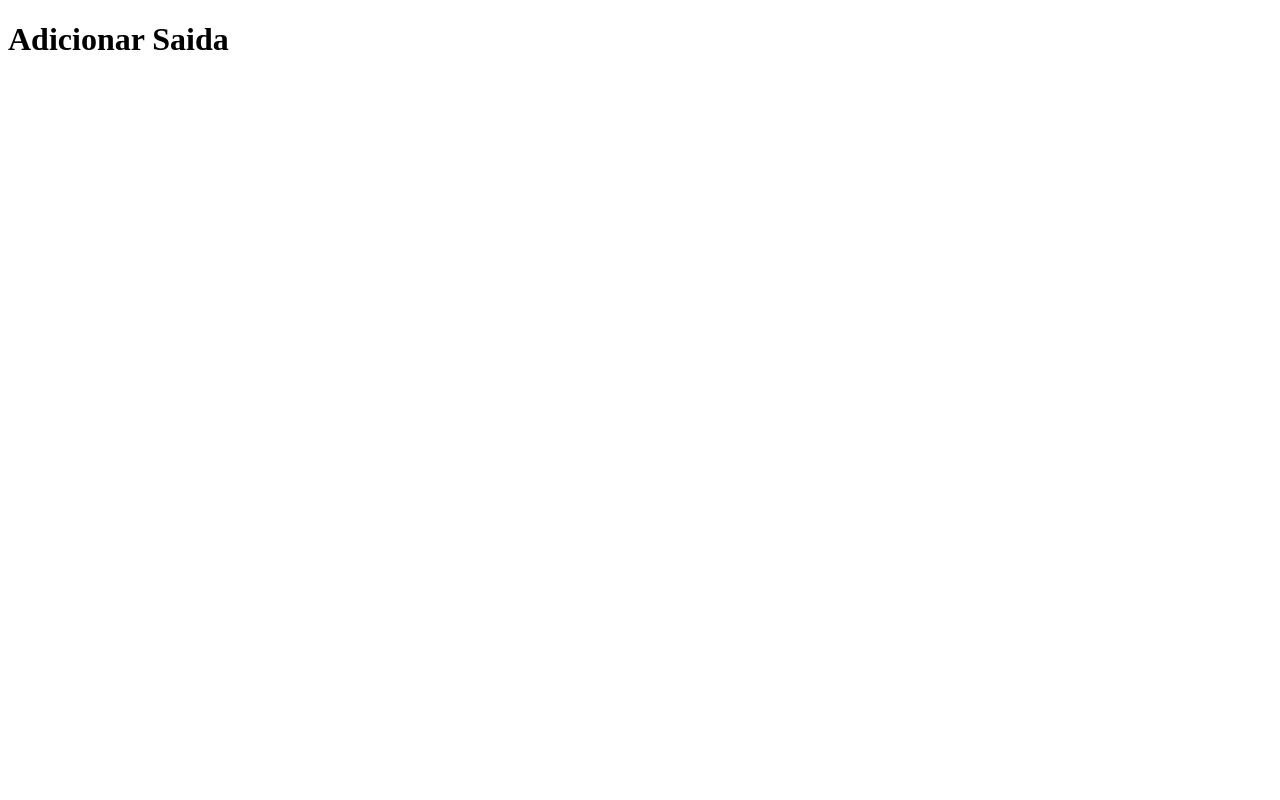
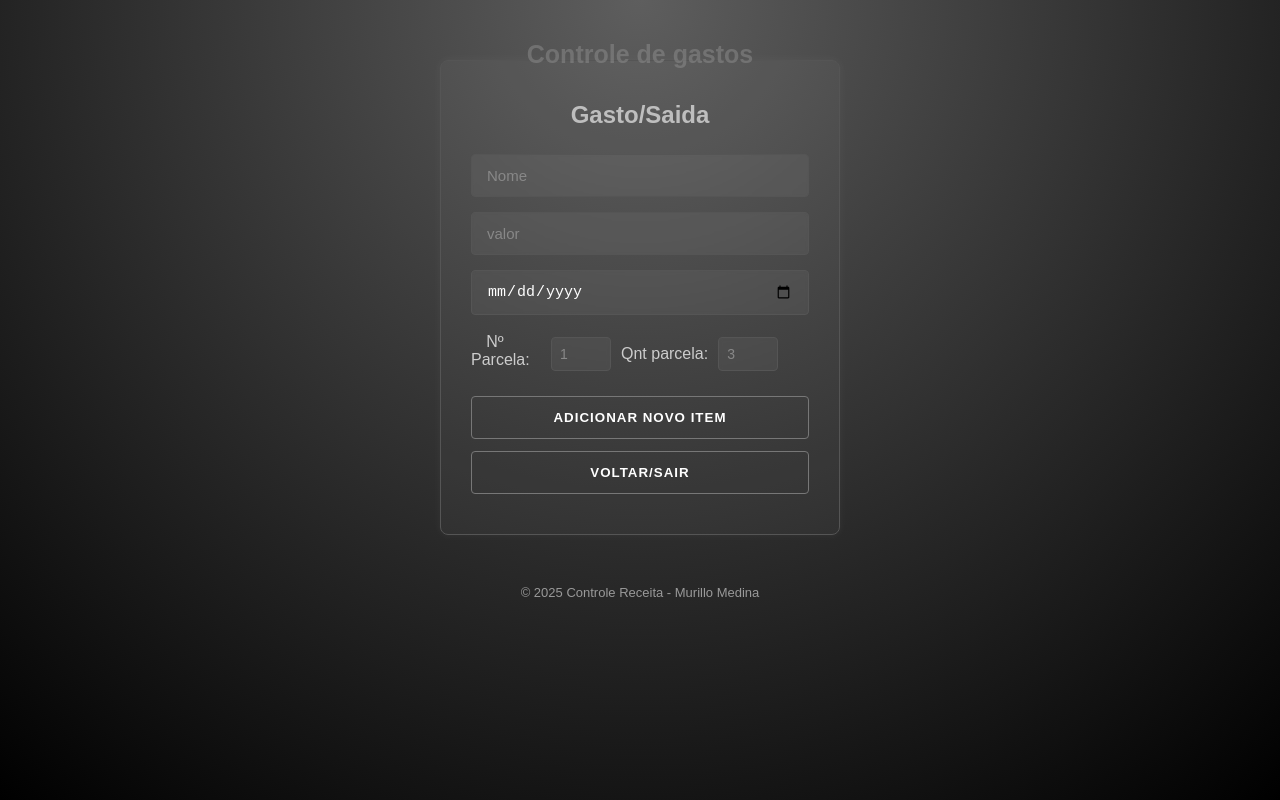
Before and after one commit to MurilloMedinaDev/ControleDeGastos, a plain HTML site: page HTML/NovaSaida.html in a window 1280 px wide. Drawn offline with Linux system fonts and the light colour scheme.

Commit message:
Mudança em Todo layout,Cor

```diff
--- /dev/null
+++ b/CSS/styleCadastro.css
@@ -0,0 +1,111 @@
+* {
+  margin: 0;
+  padding: 0;
+  box-sizing: border-box;
+}
+
+/* Corpo */
+body {
+  display: flex;
+  justify-content: center;
+  align-items: center;
+  min-height: 100vh;
+  background: radial-gradient(circle at top, rgb(94, 94, 94) 0%, rgb(0, 0, 0) 100%);
+  font-family: Arial, sans-serif;
+  color: rgb(204, 204, 204); /* #ccc */
+}
+
+/* Container principal */
+main {
+  background-color: rgba(255, 255, 255, 0.03);
+  padding: 40px 30px;
+  border-radius: 8px;
+  border: 1px solid rgb(85, 85, 85); /* #555 */
+  box-shadow: 0 0 10px rgba(255, 255, 255, 0.05);
+  width: 100%;
+  max-width: 340px;
+  text-align: center;
+}
+
+/* Título */
+#titulo {
+  font-size: 28px;
+  margin-bottom: 25px;
+  color: rgb(255, 255, 255);
+}
+
+#tituloP {
+  position: absolute; /* fixa o título em relação à tela */
+  top: 80px;          /* distância do topo */
+  left: 50%;
+  transform: translateX(-50%);
+  font-size: 25px;
+  color: rgba(148, 148, 148, 0.26);
+  margin: 0;
+  z-index: 100;
+}
+/* Campos de entrada */
+.campos {
+  display: flex;
+  flex-direction: column;
+  gap: 15px;
+  margin-bottom: 25px;
+}
+
+.campos input {
+  padding: 12px 15px;
+  background-color: rgba(255, 255, 255, 0.05);
+  border: 1px solid rgb(85, 85, 85);
+  border-radius: 4px;
+  color: rgb(255, 255, 255);
+  font-size: 15px;
+  transition: all 0.3s ease;
+  backdrop-filter: blur(2px);
+}
+
+.campos input::placeholder {
+  color: rgb(136, 136, 136); /* #888 */
+}
+
+.campos input:focus {
+  outline: none;
+  border-color: rgb(204, 204, 204); /* #ccc */
+  background-color: rgba(255, 255, 255, 0.1);
+}
+
+/* Botões */
+.btnInputs {
+  display: flex;
+  flex-direction: column;
+  gap: 12px;
+}
+
+.btnInputs input[type="button"] {
+  width: 100%;
+  padding: 13px;
+  background-color: transparent;
+  color: rgb(255, 255, 255);
+  border: 1px solid rgb(119, 119, 119);
+  text-transform: uppercase;
+  letter-spacing: 1px;
+  cursor: pointer;
+  font-weight: bold;
+  border-radius: 4px;
+  transition: all 0.25s ease;
+}
+
+.btnInputs input[type="button"]:hover {
+  background-color: rgb(0, 255, 157);
+  border-color: rgb(255, 255, 255);
+  color: rgb(46, 46, 46);
+}
+
+/* Rodapé */
+footer {
+  position: absolute;
+  bottom: 10px;
+  width: 100%;
+  text-align: center;
+  font-size: 13px;
+  color: rgb(153, 153, 153); /* #999 */
+}
--- a/CSS/styleEntrada.css
+++ /dev/null
@@ -1,163 +0,0 @@
-@import url('https://fonts.googleapis.com/css2?family=Bitcount+Prop+Single+Ink:wght@100..900&display=swap');
-@import url('https://fonts.googleapis.com/css2?family=SUSE+Mono:ital,wght@0,100..800;1,100..800&display=swap');
-
-* {
-  margin: 0;
-  box-sizing: border-box;
-  font-family: "SUSE Mono", sans-serif;
-}
-
-body {
-  height: 100vh;
-  background-image:
-    radial-gradient(circle at center, rgba(0,0,0,0) 70%, rgba(0,0,0,0.6) 100%),
-    url("/ControleDeGastos/img/image.png");
-  background-repeat: no-repeat;
-  background-size: cover;
-  background-position: center;
-  background-attachment: fixed;
-  display: flex;
-  justify-content: center;
-  align-items: center;
-}
-
-main {
-  background-color: rgba(0, 0, 0, 0.65);
-  width: 40%;
-  min-width: 300px;
-  padding: 3%;
-  border-radius: 20px;
-  box-shadow:
-    inset -1vw -1vw 2vw rgba(128, 0, 255, 0.226),
-    inset -1vw 1vw 2vw rgba(0, 0, 0, 0.5);
-  display: flex;
-  flex-direction: column;
-  align-items: center;
-  justify-content: center;
-}
-
-#titulo {
-  color: #fff;
-  text-align: center;
-  font-size: 3vw;
-  font-family: "Bitcount Prop Single Ink", system-ui;
-  text-shadow:
-    0 0 10px rgba(178, 109, 255, 0.8),
-    0 0 20px rgba(178, 109, 255, 0.6);
-  margin-bottom: 3vh;
-}
-
-.Conteudo {
-  width: 100%;
-  display: flex;
-  flex-direction: column;
-  align-items: center;
-  gap: 2vh;
-}
-
-.campos {
-  display: flex;
-  flex-direction: column;
-  align-items: center;
-  gap: 1vh;
-  width: 100%;
-}
-
-.campos input {
-  width: 80%;
-  max-width: 400px;
-  padding: 1.2vh 1vw;
-  font-size: 1rem;
-  border-radius: 8px;
-  border: none;
-}
-
-.inputs-parcelas {
-  display: flex;
-  justify-content: center;
-  align-items: center;
-  gap: 1vw;
-  color: #fff;
-  font-size: 1rem;
-}
-
-#parcelasId {
-  color: #fff;
-  font-size: 1rem;
-  margin-top: 1vh;
-}
-
-.btnInputs {
-  display: flex;
-  flex-wrap: wrap;
-  justify-content: center;
-  gap: 2vw;
-  margin-top: 3vh;
-}
-
-.btnInputs input {
-  background-color: rgb(141, 67, 224);
-  color: #fff;
-  padding: 1vh 2vw;
-  font-size: 1rem;
-  border-radius: 15px;
-  border: none;
-  cursor: pointer;
-  box-shadow:
-    inset -0.8vw -0.8vw 1.5vw rgba(128, 0, 255, 0.25),
-    inset 0.8vw 0.8vw 1.5vw rgba(0, 0, 0, 0.5);
-  transition: transform 0.2s ease;
-}
-
-.btnInputs input:hover {
-  transform: scale(1.05);
-}
-
-footer {
-  position: fixed;
-  bottom: 0;
-  left: 0;
-  width: 100%;
-  text-align: center;
-  color: #fff;
-  padding: 1vh 0;
-  text-shadow:
-    0 0 10px rgba(178, 109, 255, 0.8),
-    0 0 20px rgba(178, 109, 255, 0.6);
-}
-
-/* Responsividade */
-@media (max-width: 1024px) {
-  main {
-    width: 60%;
-  }
-  #titulo {
-    font-size: 4vw;
-  }
-}
-
-@media (max-width: 768px) {
-  main {
-    width: 80%;
-    padding: 5%;
-  }
-  #titulo {
-    font-size: 6vw;
-  }
-  .btnInputs input {
-    width: 80%;
-    font-size: 1rem;
-  }
-  .campos input {
-    width: 90%;
-  }
-}
-
-@media (max-width: 480px) {
-  main {
-    width: 90%;
-  }
-  #titulo {
-    font-size: 7vw;
-  }
-}
--- /dev/null
+++ b/CSS/styleIndex.css
@@ -0,0 +1,113 @@
+
+   * {
+    margin: 0;
+    padding: 0;
+    box-sizing: border-box;
+  }
+
+  body {
+    display: flex;
+    justify-content: center;
+    align-items: center;
+    min-height: 100vh;
+    background: radial-gradient(circle at top, rgb(94, 94, 94) 0%, rgb(0, 0, 0) 100%);
+    font-family: Arial, sans-serif;
+    color: rgb(204, 204, 204); /* #ccc */
+  }
+
+
+
+  main {
+    background-color: rgba(255, 255, 255, 0.03);
+    padding: 40px 30px;
+    border-radius: 8px;
+    border: 1px solid rgb(85, 85, 85); /* #555 */
+    box-shadow: 0 0 10px rgba(255, 255, 255, 0.05);
+    width: 100%;
+    max-width: 340px;
+    text-align: center;
+  }
+
+  #titulo {
+    font-size: 28px;
+    margin-bottom: 25px;
+    color: rgb(190, 190, 190);
+  }
+  #tituloP {
+    position: absolute; /* fixa o título em relação à tela */
+    top: 110px;          /* distância do topo */
+    left: 50%;
+    transform: translateX(-50%);
+    font-size: 25px;
+    color: rgba(148, 148, 148, 0.26);
+    margin: 0;
+    z-index: 100;
+  }
+
+  /* Campos Inputs */
+  .campos {
+    display: flex;
+    flex-direction: column;
+    gap: 15px;
+    margin-bottom: 25px;
+  }
+
+  .campos input {
+    padding: 12px 15px;
+    background-color: rgba(255, 255, 255, 0.05);
+    border: 1px solid rgb(85, 85, 85);
+    border-radius: 4px;
+    color: rgb(255, 255, 255);
+    font-size: 15px;
+    transition: all 0.3s ease;
+    backdrop-filter: blur(2px);
+  }
+
+  .campos input::placeholder {
+    color: rgb(136, 136, 136); /* #888 */
+  }
+
+  .campos input:focus {
+    outline: none;
+    border-color: rgb(204, 204, 204); /* #ccc */
+    background-color: rgba(255, 255, 255, 0.1);
+  }
+
+
+
+  .btnInputs {
+    display: flex;
+    flex-direction: column;
+    gap: 12px;
+  }
+
+  .btnInputs input[type="button"] {
+    width: 100%;
+    padding: 13px;
+    background-color: transparent;
+    color: rgb(255, 255, 255);
+    border: 1px solid rgb(119, 119, 119);
+    text-transform: uppercase;
+    letter-spacing: 1px;
+    cursor: pointer;
+    font-weight: bold;
+    border-radius: 4px;
+    transition: all 0.25s ease;
+  }
+
+  .btnInputs input[type="button"]:hover {
+    background-color: rgb(0, 255, 157);
+    border-color: rgb(255, 255, 255);
+    color: rgb(46, 46, 46);
+  }
+
+
+  /* Rodápe */
+  footer {
+    position: absolute;
+    bottom: 10px;
+    width: 100%;
+    text-align: center;
+    font-size: 13px;
+    color: rgb(153, 153, 153); /* #999 */
+  }
--- /dev/null
+++ b/CSS/styleSaida.css
@@ -0,0 +1,145 @@
+
+   * {
+    margin: 0;
+    padding: 0;
+    box-sizing: border-box;
+  }
+
+  body {
+    min-height: 100vh;
+    background: radial-gradient(circle at top, rgb(94, 94, 94) 0%, rgb(0, 0, 0) 100%);
+    font-family: Arial, sans-serif;
+    color: rgb(204, 204, 204);
+    display: flex;
+    flex-direction: column;
+    align-items: center;
+    padding-top: 60px; /* espaço para o título fixo */
+    position: relative;
+  }
+
+  #tituloP{
+    position: absolute;
+    top: 40px;
+    left: 50%;
+    transform: translateX(-50%);
+    font-size: 25px;
+    color: rgba(148, 148, 148, 0.452);
+    margin: 0;
+    z-index: 100;
+  }
+
+
+
+  main {
+    background-color: rgba(255, 255, 255, 0.03);
+    padding: 40px 30px;
+    border-radius: 8px;
+    border: 1px solid rgb(85, 85, 85);
+    box-shadow: 0 0 10px rgba(255, 255, 255, 0.05);
+    width: 100%;
+    max-width: 400px;
+    text-align: center;
+  }
+
+  main h2 {
+    font-size: 24px;
+    margin-bottom: 25px;
+    color: rgb(190, 190, 190);
+  }
+
+  /* ==============================
+     4. CAMPOS DE INPUT
+     ============================== */
+  .campos {
+    display: flex;
+    flex-direction: column;
+    gap: 15px;
+    margin-bottom: 25px;
+  }
+
+  .campos input {
+    padding: 12px 15px;
+    background-color: rgba(255, 255, 255, 0.05);
+    border: 1px solid rgb(85, 85, 85);
+    border-radius: 4px;
+    color: rgb(255, 255, 255);
+    font-size: 15px;
+    transition: all 0.3s ease;
+    backdrop-filter: blur(2px);
+  }
+
+  .campos input::placeholder {
+    color: rgb(136, 136, 136);
+  }
+
+  .campos input:focus {
+    outline: none;
+    border-color: rgb(204, 204, 204);
+    background-color: rgba(255, 255, 255, 0.1);
+  }
+
+  #parcelasId{
+    margin-top: -30px;
+    margin-right: 290px;
+  }
+  /* ==============================
+     5. INPUTS PARCELAS
+     ============================== */
+  .inputs-parcelas {
+    display: flex;
+    align-items: center;
+    gap: 10px;
+    margin-top:-80px;
+    margin-left: 80px;
+
+  }
+  .inputs-parcelas input{
+
+    width: 60px;       /* largura menor, ajustável */
+    padding: 8px;      /* reduz padding para ficar proporcional */
+    font-size: 14px;   /* ajusta fonte para caber melhor */
+
+  }
+
+  .inputs-parcelas span {
+    color: rgb(204, 204, 204);
+  }
+
+  /* ==============================
+     6. BOTÕES
+     ============================== */
+  .btnInputs {
+    display: flex;
+    flex-direction: column;
+    gap: 12px;
+  }
+
+  .btnInputs input[type="button"] {
+    width: 100%;
+    padding: 13px;
+    background-color: transparent;
+    color: rgb(255, 255, 255);
+    border: 1px solid rgb(119, 119, 119);
+    text-transform: uppercase;
+    letter-spacing: 1px;
+    cursor: pointer;
+    font-weight: bold;
+    border-radius: 4px;
+    transition: all 0.25s ease;
+  }
+
+  .btnInputs input[type="button"]:hover {
+    background-color: rgb(0, 255, 157);
+    border-color: rgb(255, 255, 255);
+    color: rgb(46, 46, 46);
+  }
+
+  /* ==============================
+     7. RODAPÉ
+     ============================== */
+  footer {
+    margin-top: 50px;
+    font-size: 13px;
+    color: rgb(153, 153, 153);
+    text-align: center;
+  }
--- a/HTML/NovaSaida.html
+++ b/HTML/NovaSaida.html
@@ -1,12 +1,44 @@
+
 <!DOCTYPE html>
-<html lang="en">
+<html lang="pt-br">
 <head>
     <meta charset="UTF-8">
     <meta name="viewport" content="width=device-width, initial-scale=1.0">
-    <title>Document</title>
+    <title>Controle gastos</title>
+    <link rel="stylesheet" href="/ControleDeGastos/CSS/styleSaida.css">
 </head>
 <body>
-    <h1>Adicionar Saida</h1>
+  <h1 id="tituloP">Controle de gastos</h1>
+    <main>
+      <h2 id="titulo">Gasto/Saida</h2>
 
+    <section class="Conteudo">
+        <div class="campos">
+            <input type="text" id="nomeId" placeholder="Nome">
+            <input type="number" id="valorId" placeholder="valor">
+            <input type="date" id="dataId">
+            <br>
+<label id="parcelasId"> Nº Parcela:</label><br>
+
+  <div class="inputs-parcelas">
+    <input type="number" id="parcelaAtual" min="1" placeholder="1">
+    <span>Qnt parcela:</span>
+    <input type="number" id="totalParcelas" min="1" placeholder="3">
+  </div>
+
+</div>
+
+    <div class="btnInputs">
+    <input type="button" id="novoGastosBtn" value="Adicionar Novo Item">
+    <input type="button" id="verGastosBtn" value="Voltar/Sair">
+    </div>
+
+
+</section>
+    </main>
+    <footer> &copy 2025 Controle Receita - Murillo Medina </footer>
+
+<script src="/ControleDeGastos/JS/scriptEntrada.js"></script>
 </body>
+
 </html>
```
Also changed, not shown: HTML/NovaEntrada.html (+3 -73 lines), HTML/cadastro.html (+26 -5 lines), HTML/index.html (+22 -2 lines), 1 other file.
